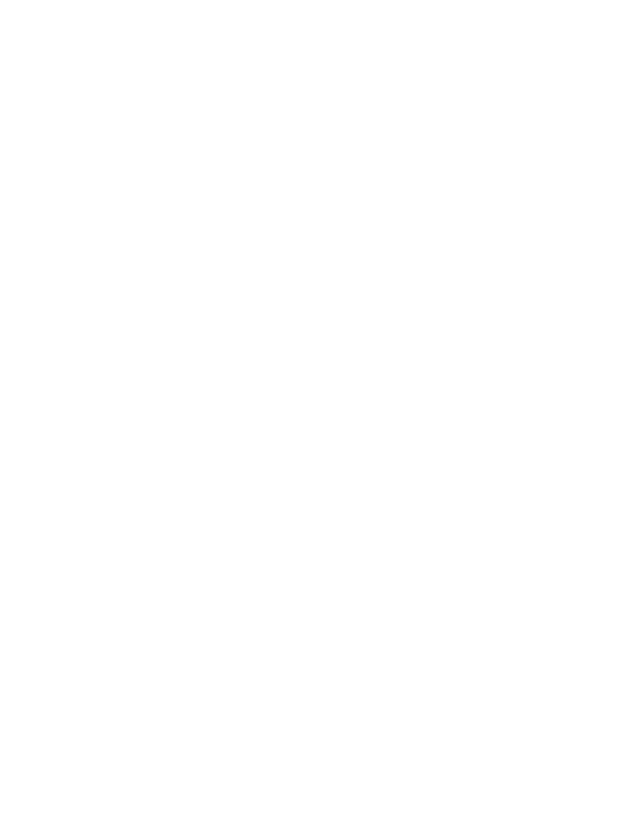
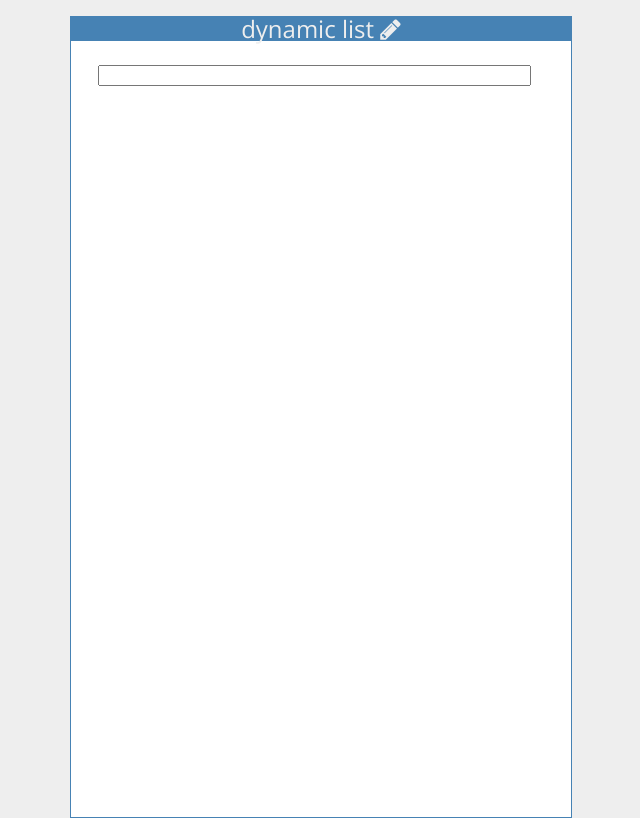
Before and after one commit to nickycadavillo/jquery-widgets, a plain HTML site: page dynamic-list/index.html in a window 1280 px wide. Shown: the whole page, without its empty margins (314-954 px from the left). Drawn offline with nearby package versions, Linux system fonts and the light colour scheme.

Commit message:
creating new inputs

```diff
--- a/dynamic-list/assets/css/styles.css
+++ b/dynamic-list/assets/css/styles.css
@@ -0,0 +1,37 @@
+html {
+  font-size: 1em;
+  font-family: 'Open Sans', sans-serif;
+  background-color: #EEE;
+}
+
+.container {
+  position: absolute;
+  top: 1em;
+  right: 20%;
+  left: 30%;
+  width: 500px;
+  height: 100%;
+  border: 1px solid #4682b4;
+  background-color: #FFF;
+}
+
+h1 {
+  width: 100%;
+  color: #EEE;
+  background-color: #4682b4;
+}
+
+label{
+  display: block;
+  font-size: 1.5em;
+  text-align: center;
+  padding-top: 0;
+  padding-bottom: 1em;
+}
+
+input{
+  margin-left: 2em;
+  width: 85%;
+  height: 100%;
+
+}
--- a/dynamic-list/assets/js/scripts.js
+++ b/dynamic-list/assets/js/scripts.js
@@ -0,0 +1,14 @@
+//jQuery
+// http://api.jquery.com/append/
+
+$(function () {
+  'use strict';
+
+
+
+  $('#text-box').on('click', function () {
+    $('.form-lists').append('<input type="text"/>');
+  });
+
+
+});
--- a/dynamic-list/index.html
+++ b/dynamic-list/index.html
@@ -5,8 +5,17 @@
     <title>dynamic list</title>
     <link rel="stylesheet" href="assets/css/normalize.css">
     <link rel="stylesheet" href="assets/css/styles.css">
+    <link href='https://fonts.googleapis.com/css?family=Open+Sans:400' rel='stylesheet' type='text/css'>
+    <link rel="stylesheet" href="https://maxcdn.bootstrapcdn.com/font-awesome/4.5.0/css/font-awesome.min.css">
   </head>
   <body>
+    <div class = "container">
+      <form class = "form-lists">
+        <label for="to-do-list"><h1>dynamic list <i class="fa fa-pencil"></i></h1></label>
+          <input type="text" id="text-box" name="text-box"/>
+        </ul>
+      </form>
+    </div>
 
 
     <script src="https://ajax.googleapis.com/ajax/libs/jquery/1.12.0/jquery.min.js"></script>
```
